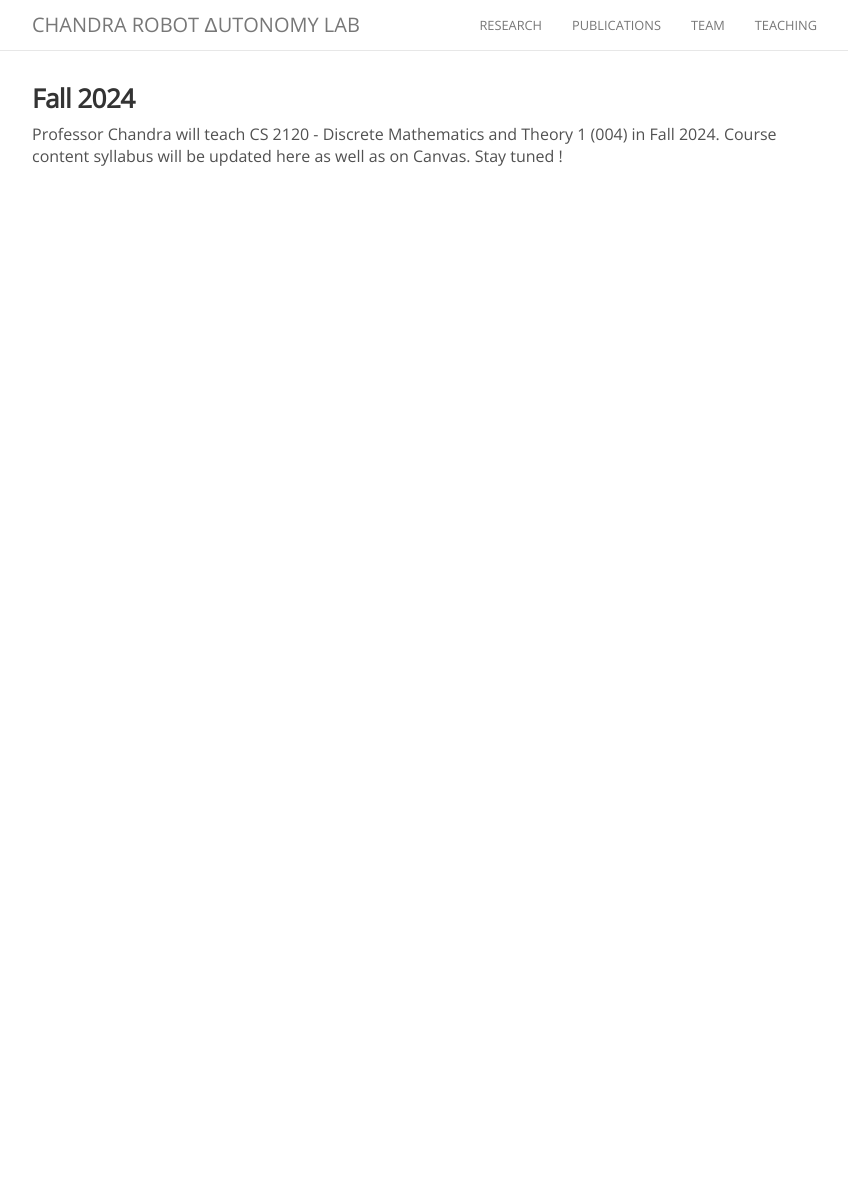
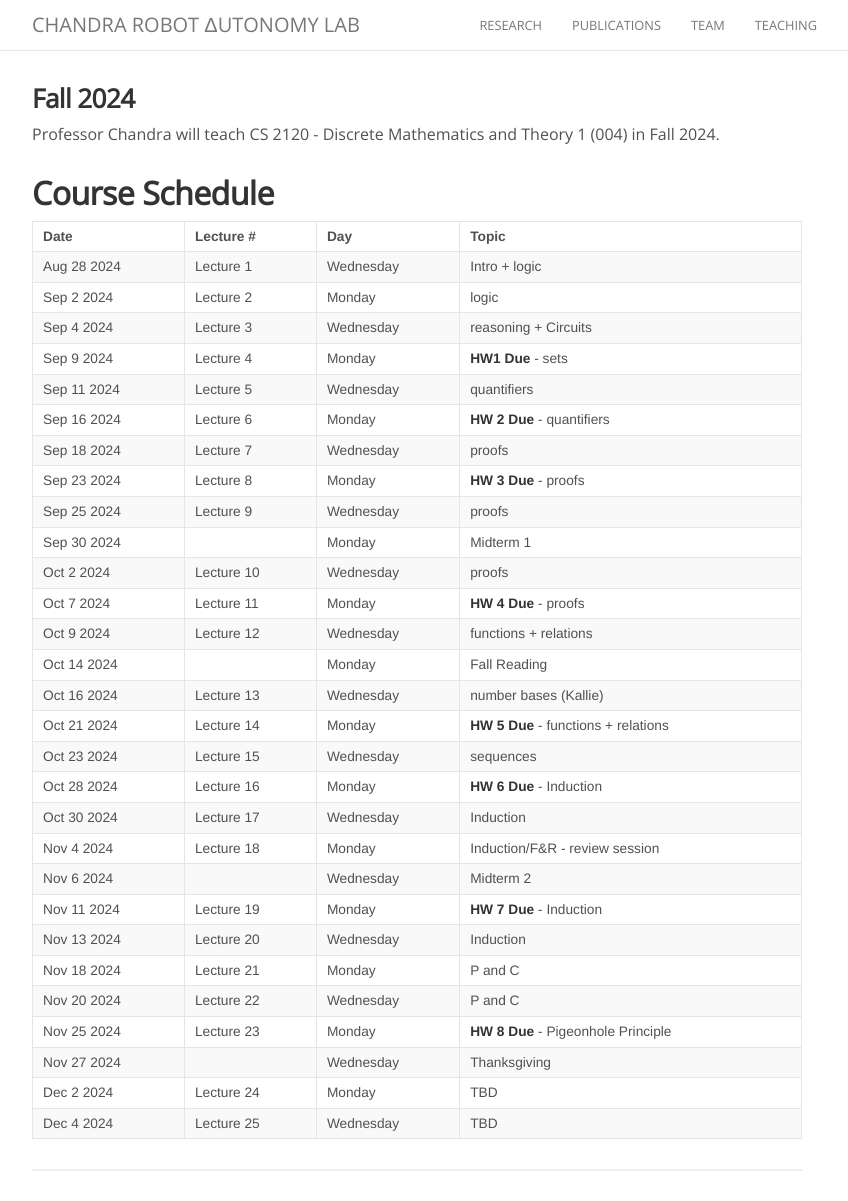
Before and after one commit to CRAL-UVA/CRAL-UVA.github.io, a Jekyll site: the page built from presentations.md, in a window 1280 px wide and 1201 px high. Shown: the whole window, without its empty margins (223-1071 px from the left). Built offline with Jekyll 4.4.1, drawn with Linux system fonts in a browser that asks for light colours; nearby versions of some CDN libraries; comment, search, counter and statistics services are not loaded.

Commit message:
changes to teaching page

```diff
--- a/presentations.md
+++ b/presentations.md
@@ -1,10 +1,46 @@
 ---
-title: Reference
+title: Teaching
 permalink: /presentations/
 ---
 
 ### Fall 2024
-Professor Chandra will teach CS 2120 - Discrete Mathematics and Theory 1 (004) in Fall 2024. Course content syllabus will be updated here as well as on Canvas. Stay tuned !
+Professor Chandra will teach CS 2120 - Discrete Mathematics and Theory 1 (004) in Fall 2024.
+
+## Course Schedule
+
+| Date       | Lecture #  | Day         | Topic                              |
+|------------|------------|-------------|------------------------------------|
+| Aug 28 2024 | Lecture 1  | Wednesday   | Intro + logic                      |
+| Sep 2 2024  | Lecture 2  | Monday      | logic                              |
+| Sep 4 2024  | Lecture 3  | Wednesday   | reasoning + Circuits               |
+| Sep 9 2024  | Lecture 4  | Monday      | **HW1 Due** - sets                 |
+| Sep 11 2024 | Lecture 5  | Wednesday   | quantifiers                        |
+| Sep 16 2024 | Lecture 6  | Monday      | **HW 2 Due** - quantifiers         |
+| Sep 18 2024 | Lecture 7  | Wednesday   | proofs                             |
+| Sep 23 2024 | Lecture 8  | Monday      | **HW 3 Due** - proofs              |
+| Sep 25 2024 | Lecture 9  | Wednesday   | proofs                             |
+| Sep 30 2024 |            | Monday      | Midterm 1                          |
+| Oct 2 2024  | Lecture 10 | Wednesday   | proofs                             |
+| Oct 7 2024  | Lecture 11 | Monday      | **HW 4 Due** - proofs              |
+| Oct 9 2024  | Lecture 12 | Wednesday   | functions + relations              |
+| Oct 14 2024 |            | Monday      | Fall Reading                       |
+| Oct 16 2024 | Lecture 13 | Wednesday   | number bases (Kallie)              |
+| Oct 21 2024 | Lecture 14 | Monday      | **HW 5 Due** - functions + relations |
+| Oct 23 2024 | Lecture 15 | Wednesday   | sequences                          |
+| Oct 28 2024 | Lecture 16 | Monday      | **HW 6 Due** - Induction           |
+| Oct 30 2024 | Lecture 17 | Wednesday   | Induction                          |
+| Nov 4 2024  | Lecture 18 | Monday      | Induction/F&R - review session     |
+| Nov 6 2024  |            | Wednesday   | Midterm 2                          |
+| Nov 11 2024 | Lecture 19 | Monday      | **HW 7 Due** - Induction           |
+| Nov 13 2024 | Lecture 20 | Wednesday   | Induction                          |
+| Nov 18 2024 | Lecture 21 | Monday      | P and C                            |
+| Nov 20 2024 | Lecture 22 | Wednesday   | P and C                            |
+| Nov 25 2024 | Lecture 23 | Monday      | **HW 8 Due** - Pigeonhole Principle |
+| Nov 27 2024 |            | Wednesday   | Thanksgiving                       |
+| Dec 2 2024  | Lecture 24 | Monday      | TBD                                |
+| Dec 4 2024  | Lecture 25 | Wednesday   | TBD                                |
+
+---
 
 <!-- ### Upcoming lab meetings
 
```
Also changed, not shown: 1 other file.
